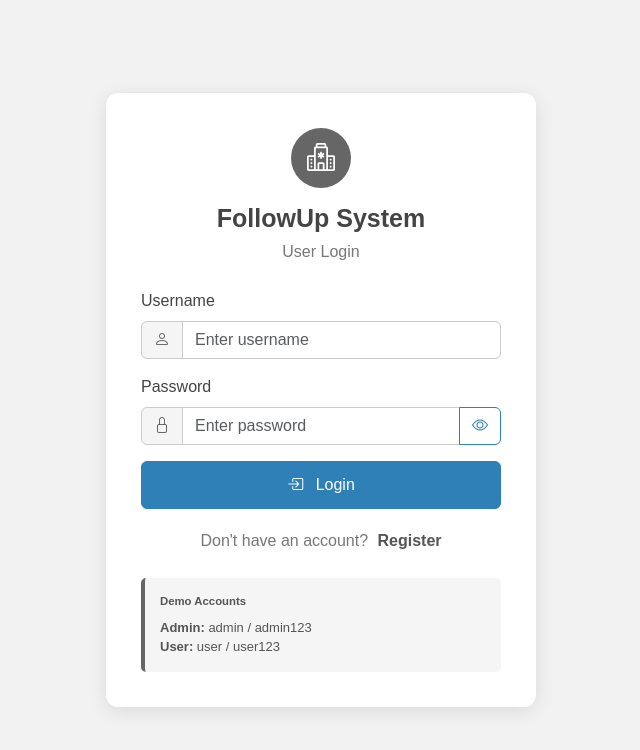
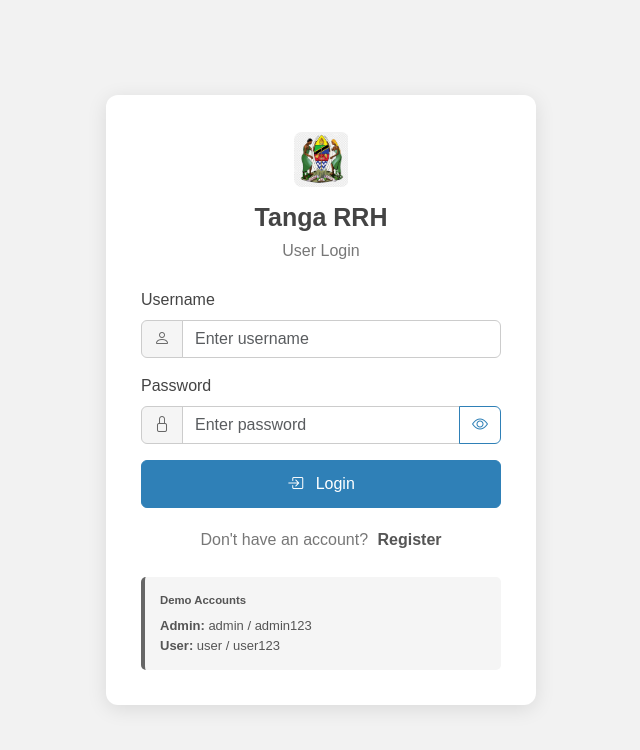
Before and after one commit to abdulkadirmohamed607-hue/followup-system, an Angular app: page /login in a window 1280 px wide. Shown: the top 750 px of the page, without its empty margins (319-959 px from the left). Built offline with nearby package versions, Linux system fonts and the light colour scheme.

Commit message:
Update login logo and favicon

```diff
--- a/src/app/features/auth/login/login.css
+++ b/src/app/features/auth/login/login.css
@@ -51,24 +51,22 @@
 
 .logo {
   width: 60px;
-
   height: 60px;
 
-  margin: 0 auto 15px;
-
-  border-radius: 50%;
-
-  background-color: #666;
-
-  color: white;
+  margin: 0 auto 12px;
 
   display: flex;
+  align-items: center;
+  justify-content: center;
+}
 
-  align-items: center;
+.logo img {
+  width: 55px;
+  height: 55px;
 
-  justify-content: center;
+  object-fit: contain;
 
-  font-size: 28px;
+  border-radius: 8px;
 }
 
 
--- a/src/app/features/auth/login/login.html
+++ b/src/app/features/auth/login/login.html
@@ -6,22 +6,32 @@
 
     <div class="login-header">
 
+      <!-- SYSTEM LOGO -->
+
       <div class="logo">
+        <img src="assets/logo.jpg" alt="FollowUp System Logo" >
+      </div>
+
+      <h1>
+        Tanga RRH
+      </h1>
+
+
+      <!-- <div class="logo">
 
         <i class="bi bi-hospital"></i>
 
-      </div>
+      </div> -->
 
-      <h1>
+      <!-- <h1>
         FollowUp System
-      </h1>
+      </h1> -->
 
       <p>
         User Login
       </p>
 
     </div>
-
 
     <!-- ERROR -->
 
--- a/src/index.html
+++ b/src/index.html
@@ -1,13 +1,29 @@
 <!doctype html>
 <html lang="en">
+
 <head>
+
   <meta charset="utf-8">
-  <title>FollowupSystem</title>
+
+  <title>Smart_Patient_FollowUp</title>
+
   <base href="/">
-  <meta name="viewport" content="width=device-width, initial-scale=1">
-  <link rel="icon" type="image/x-icon" href="favicon.ico">
+
+  <meta
+    name="viewport"
+    content="width=device-width, initial-scale=1"
+  >
+   <link
+    rel="icon"
+    type="image/jpeg"
+    href="assets/logo.jpg"
+  >
 </head>
+
 <body>
+
   <app-root></app-root>
+
 </body>
+
 </html>
```
Also changed, not shown: public/assets/logo.jpg (added).
